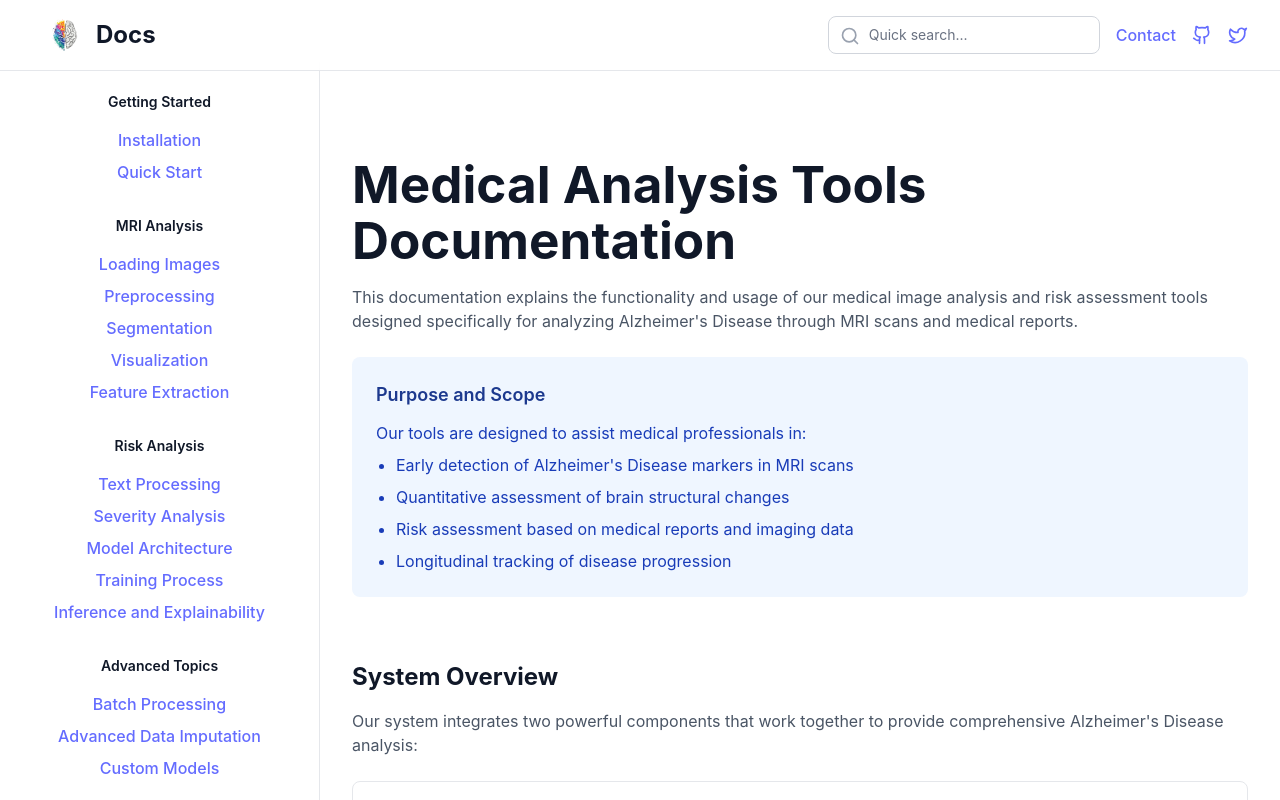
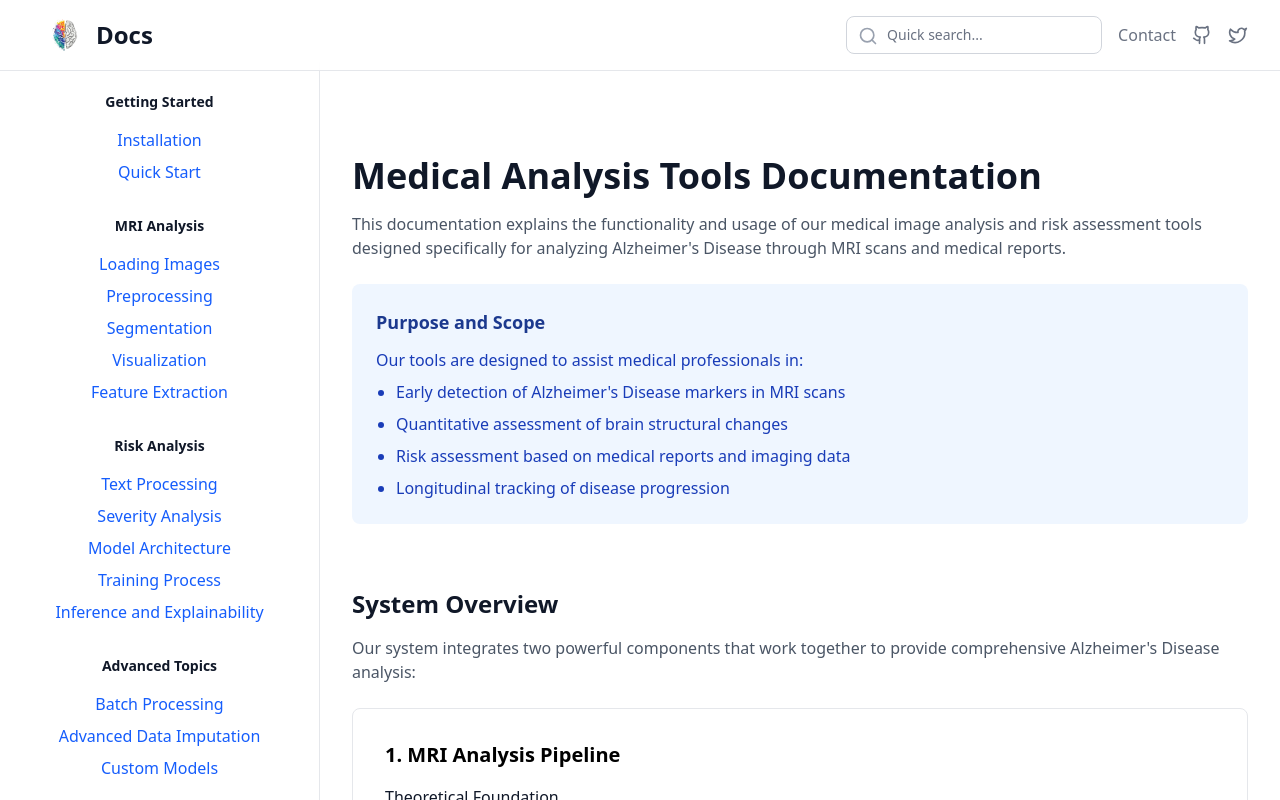
Before and after one commit to AdityaPurswani/Docs-For-Dementia-Pipeline, a React (Vite) app: page / in a window 1280 px wide. Shown: the top 800 px of the page. Built offline with nearby package versions, Linux system fonts and the light colour scheme.

Commit message:
update paths

```diff
--- a/src/App.jsx
+++ b/src/App.jsx
@@ -33,7 +33,7 @@ const App = () => {
           {/* <Route path="/requirements" element={<Requirements />} /> */}
 
           {/* MRI Analysis routes */}
-          <Route path="/mri/loading" element={<LoadingImages />} />
+          <Route path="https://docs-for-dementia-pipeline.vercel.app/mri/loading" element={<LoadingImages />} />
           <Route path="/mri/preprocessing" element={<Preprocessing />} />
           <Route path="/mri/segmentation" element={<Segmentation />} />
           <Route path="/mri/visualization" element={<Visualization />} />
--- a/src/index.css
+++ b/src/index.css
@@ -1,70 +1 @@
 @import "tailwindcss";
-
-:root {
-  font-family: Inter, system-ui, Avenir, Helvetica, Arial, sans-serif;
-  line-height: 1.5;
-  font-weight: 400;
-
-  color-scheme: light dark;
-  color: rgba(255, 255, 255, 0.87);
-  background-color: #242424;
-
-  font-synthesis: none;
-  text-rendering: optimizeLegibility;
-  -webkit-font-smoothing: antialiased;
-  -moz-osx-font-smoothing: grayscale;
-}
-
-a {
-  font-weight: 500;
-  color: #646cff;
-  text-decoration: inherit;
-}
-a:hover {
-  color: #535bf2;
-}
-
-body {
-  margin: 0;
-  display: flex;
-  place-items: center;
-  min-width: 320px;
-  min-height: 100vh;
-}
-
-h1 {
-  font-size: 3.2em;
-  line-height: 1.1;
-}
-
-button {
-  border-radius: 8px;
-  border: 1px solid transparent;
-  padding: 0.6em 1.2em;
-  font-size: 1em;
-  font-weight: 500;
-  font-family: inherit;
-  background-color: #1a1a1a;
-  cursor: pointer;
-  transition: border-color 0.25s;
-}
-button:hover {
-  border-color: #646cff;
-}
-button:focus,
-button:focus-visible {
-  outline: 4px auto -webkit-focus-ring-color;
-}
-
-@media (prefers-color-scheme: light) {
-  :root {
-    color: #213547;
-    background-color: #ffffff;
-  }
-  a:hover {
-    color: #747bff;
-  }
-  button {
-    background-color: #f9f9f9;
-  }
-}
```
